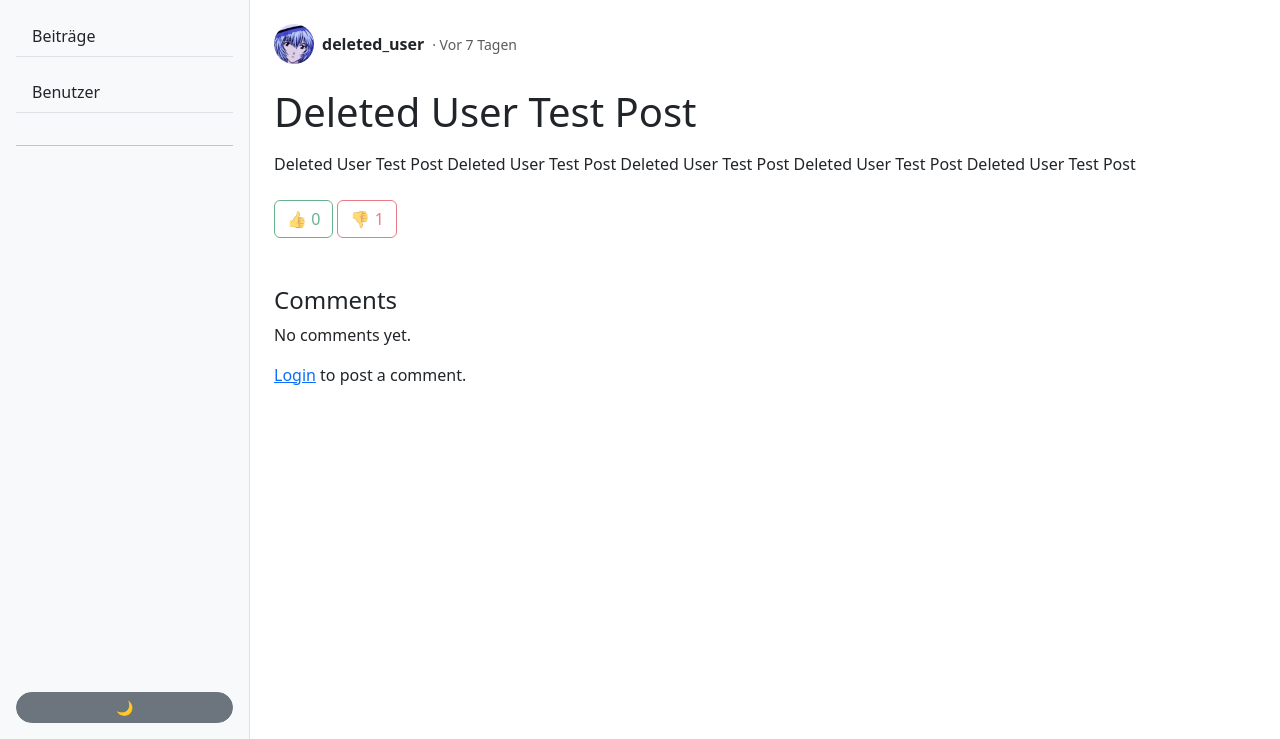
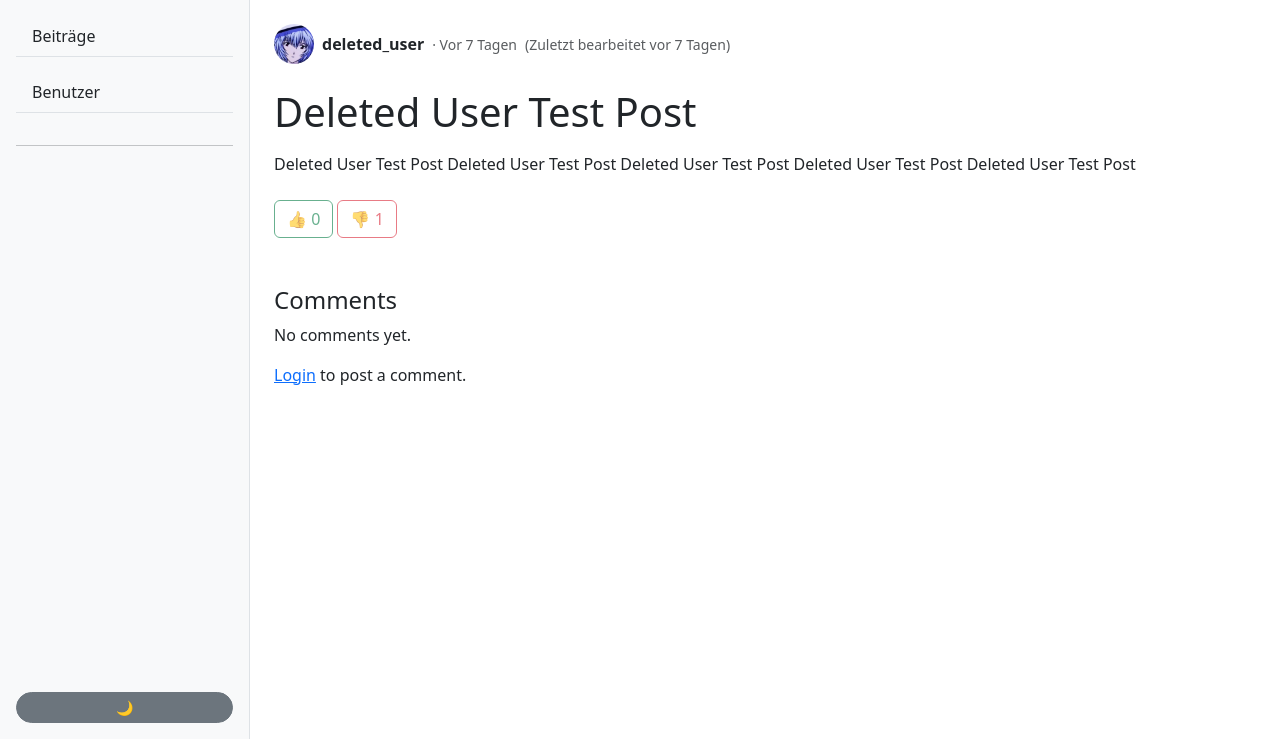
Before and after one commit to Bluegamerdog/it-azubi-wiki, a PHP site: page /read_post.php?id=2 in a window 1280 px wide. Shown: the part 61-800 px from the top of the page. Run offline with PHP 8.4, Linux system fonts and the light colour scheme; data comes from the database, SQL or seed files in the repository.

Commit message:
Added "Zuletzt bearbeitet" time

```diff
--- a/functions/utils.php
+++ b/functions/utils.php
@@ -25,7 +25,7 @@ function loadEnv($path)
     }
 }
 
-function time_ago($timestamp)
+function time_ago(string $timestamp, $lowercaseVor = false): string
 {
     $time_ago = strtotime($timestamp);
     $current_time = time();
@@ -40,20 +40,22 @@ function time_ago($timestamp)
     $months = round($seconds / 2629440);  // Roughly 30 days
     $years = round($seconds / 31553280); // Roughly 365.25 days
 
+    $vor = $lowercaseVor ? 'vor' : 'Vor';
+
     // Return the human-readable format based on the time difference
     if ($seconds <= 60) {
-        return ($seconds == 1) ? "Vor einer Sekunde" : "Vor $seconds Sekunden";
+        return ($seconds == 1) ? ($vor . " einer Sekunde") : ($vor . " $seconds Sekunden");
     } else if ($minutes <= 60) {
-        return ($minutes == 1) ? "Vor einer Minute" : "Vor $minutes Minuten";
+        return ($minutes == 1) ? ($vor . " einer Minute") : ($vor . " $minutes Minuten");
     } else if ($hours <= 24) {
-        return ($hours == 1) ? "Vor einer Stunde" : "Vor $hours Stunden";
+        return ($hours == 1) ? ($vor . " einer Stunde") : ($vor . " $hours Stunden");
     } else if ($days <= 7) {
-        return ($days == 1) ? "Gestern" : "Vor $days Tagen";
+        return ($days == 1) ? "Gestern" : ($vor . " $days Tagen");
     } else if ($weeks <= 4.3) {  // 4.3 weeks = 30 days
-        return ($weeks == 1) ? "Vor einer Woche" : "Vor $weeks Wochen";
+        return ($weeks == 1) ? ($vor . " einer Woche") : ($vor . " $weeks Wochen");
     } else if ($months <= 12) {
-        return ($months == 1) ? "Vor einem Monat" : "Vor $months Monaten";
+        return ($months == 1) ? ($vor . " einem Monat") : ($vor . " $months Monaten");
     } else {
-        return ($years == 1) ? "Vor einem Jahr" : "Vor $years Jahren";
+        return ($years == 1) ? ($vor . " einem Jahr") : ($vor . " $years Jahren");
     }
 }
--- a/read_post.php
+++ b/read_post.php
@@ -62,9 +62,15 @@ include 'includes/header.php';
                                 deleted_user
                             <?php endif; ?>
                         </strong>
+                        <!-- Created time -->
                         <small class="text-muted">· <?= htmlspecialchars(time_ago($post['created_at'])); ?></small>
+
+                        <!-- Only show updated time if different -->
+                        <?php if ($post['updated_at'] !== $post['created_at']): ?>
+                            <small class="text-muted">(Zuletzt bearbeitet
+                                <?= htmlspecialchars(time_ago($post['updated_at'], true)); ?>)</small>
+                        <?php endif; ?>
                     </div>
-
                 </div>
             </div>
 
```
